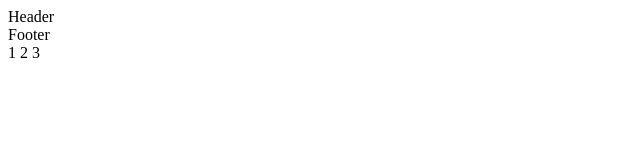
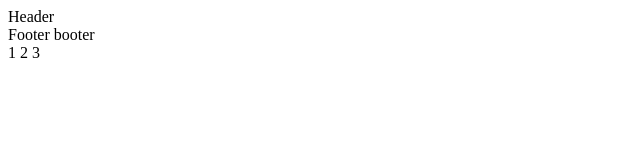
Before and after one commit to jaroslavcyk/my-project1, a plain HTML site: page index.html in a window 1280 px wide. Shown: the full height of the page, 0-640 px from the left. Drawn offline with Linux system fonts and the light colour scheme.

Commit message:
add footer

```diff
--- a/index.html
+++ b/index.html
@@ -10,7 +10,7 @@
   <header>Header
   </header>
   <main></main>
-  <footer>Footer</footer>
+  <footer>Footer booter</footer>
   1
   2
   3
```
